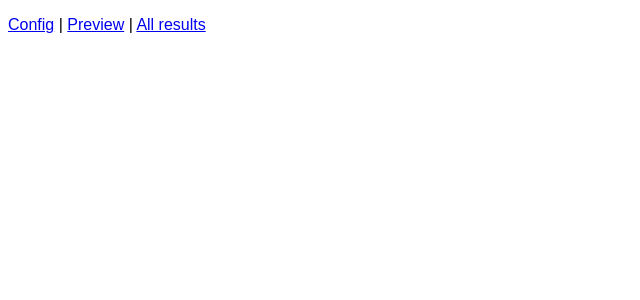
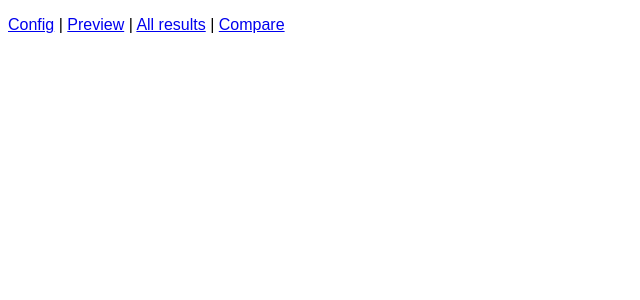
Before and after one commit to rudiedirkx/cronlog, a PHP site: page /tpl.header.php in a window 1280 px wide. Shown: the top 300 px of the page, without its empty margins (0-640 px from the left). Run offline with PHP 8.4, Linux system fonts and the light colour scheme.

Commit message:
+compare link

```diff
--- a/tpl.header.php
+++ b/tpl.header.php
@@ -69,5 +69,6 @@ input.color {
 <p class="main-menu">
 	<a href="index.php">Config</a> |
 	<a href="cron-preview.php">Preview</a> |
-	<a href="results.php">All results</a>
+	<a href="results.php">All results</a> |
+	<a href="results-compare.php">Compare</a>
 </p>
```
